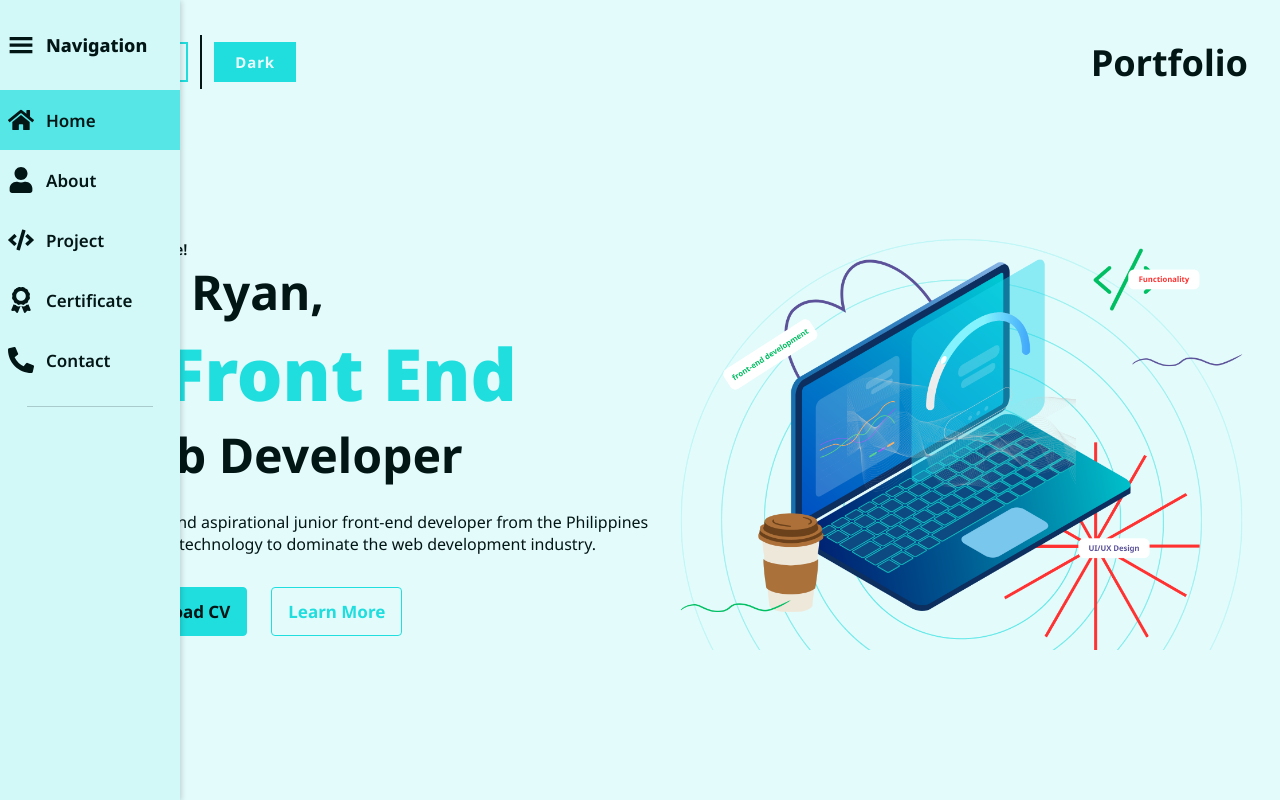
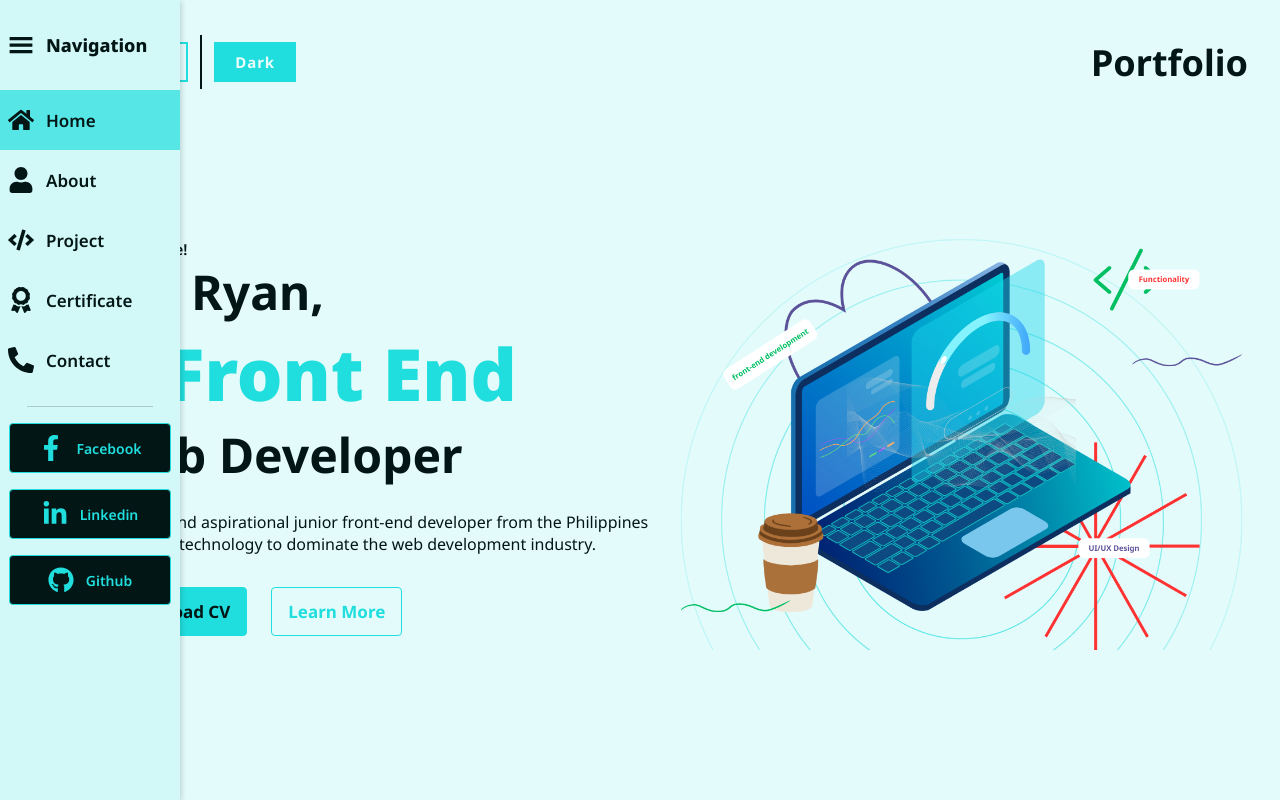
Before and after one commit to rynchrls/portfolio, a React (Vite) app: page / in a window 1280 px wide. Shown: the top 800 px of the page. Built offline with nearby package versions, Linux system fonts and the light colour scheme.

Commit message:
few changes

```diff
--- a/src/Components/header.tsx
+++ b/src/Components/header.tsx
@@ -9,7 +9,7 @@ import { FaPhoneAlt } from "@react-icons/all-files/fa/FaPhoneAlt";
 import { FaFacebookF } from "@react-icons/all-files/fa/FaFacebookF";
 import { FaLinkedinIn } from "@react-icons/all-files/fa/FaLinkedinIn";
 import { FaGithub } from "@react-icons/all-files/fa/FaGithub";
-import { useStoreDispatch } from "../lib/aboutStore";
+// import { useStoreDispatch } from "../lib/aboutStore";
 // import { Action } from "../lib/headerFunc";
 
 interface props {
@@ -53,7 +53,7 @@ const Header: React.FC<props> = ({ darkMode }) => {
       <div className={`line ${darkMode ? "line-dark" : ""}`}>
         <div></div>
       </div>
-      {/* <div
+      <div
         className={`links-account-wrapper ${
           darkMode ? "links-account-wrapper-dark" : ""
         }`}
@@ -76,7 +76,7 @@ const Header: React.FC<props> = ({ darkMode }) => {
             <h5>Github</h5>
           </div>
         </a>
-      </div> */}
+      </div>
     </nav>
   );
 };
--- a/src/gsap/scrollAnimation.ts
+++ b/src/gsap/scrollAnimation.ts
@@ -1,4 +1,3 @@
-import { gsap } from "gsap"
 
 
 export const scrollHome = () => {
```
